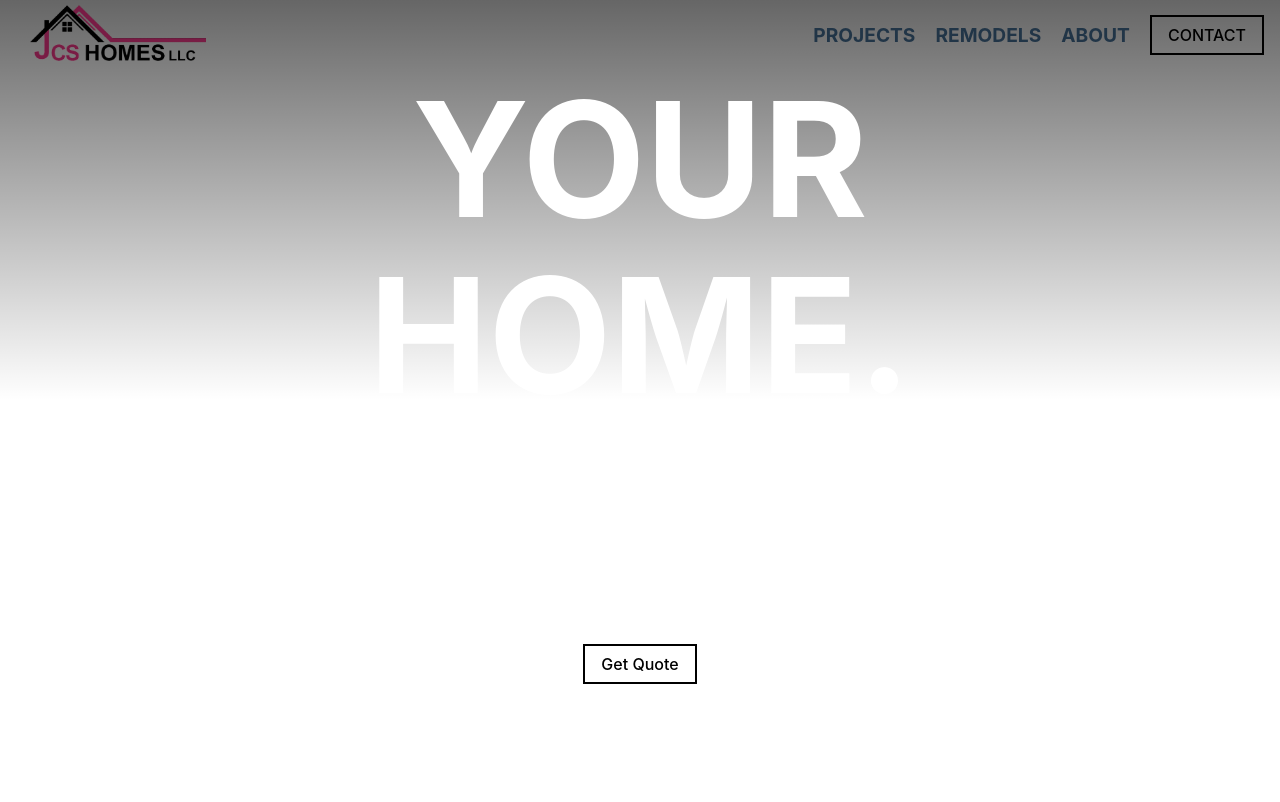
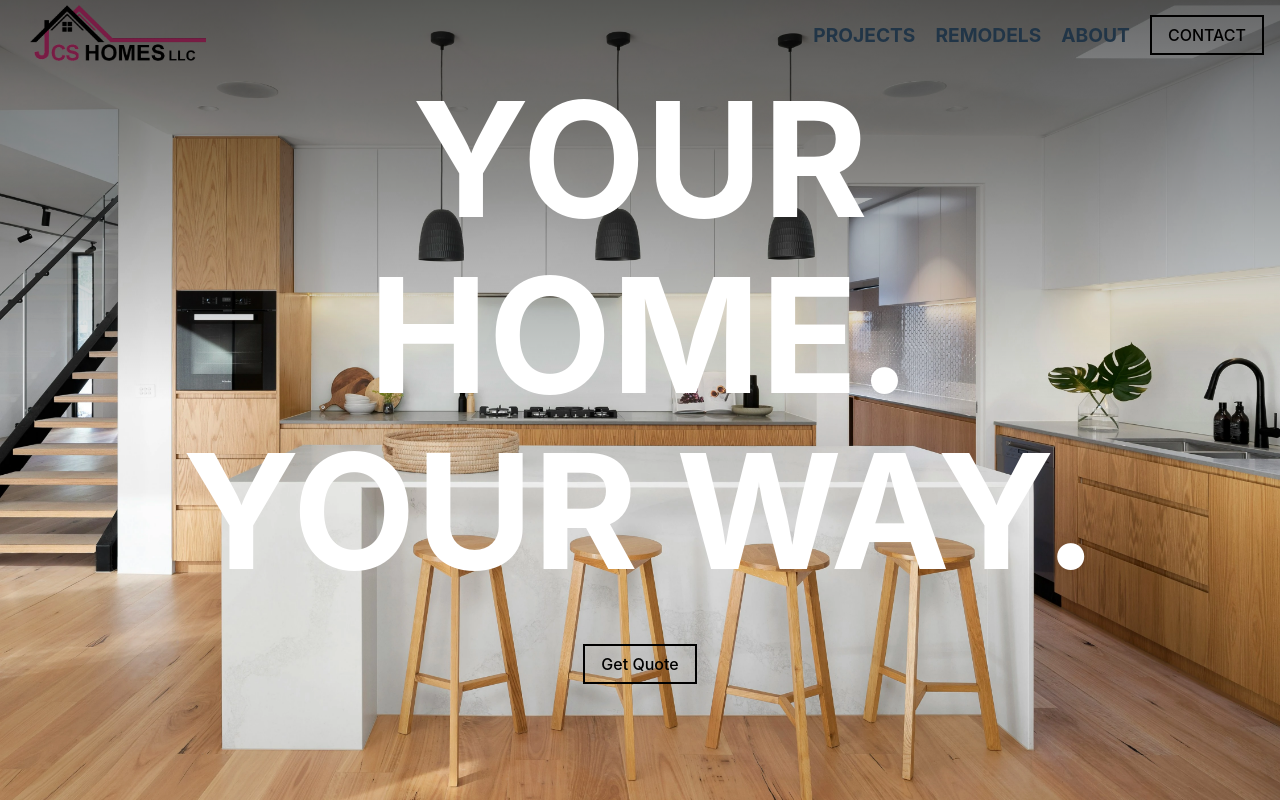
Before and after one commit to seenelm/jcshomesllc, a website built with Vite: page index.html in a window 1280 px wide. Shown: the top 802 px of the page. Built offline with nearby package versions, Linux system fonts and the light colour scheme; files whose address does not match are found by name.

Commit message:
big changes

```diff
--- a/public/components/header.html
+++ b/public/components/header.html
@@ -1,7 +1,7 @@
 <template id="header-template">
     <header class="header">
       <div class="logo">
-        <img src="src/assets/logo.webp" alt="Logo">
+        <img src="/assets/logo.webp" alt="Logo">
       </div>
       <nav class="nav">
         <a href="#home">PROJECTS</a>
--- a/public/components/whyus.html
+++ b/public/components/whyus.html
@@ -8,7 +8,7 @@
         </div>
         <div class="image-box">
           <div class="image-container">
-            <img src="/src/assets/b1.jpeg" alt="Description of image">
+            <img src="/assets/b1.jpeg" alt="Description of image">
           </div>
         </div>
       </div>
--- a/src/styles/hero.css
+++ b/public/styles/hero.css
@@ -1,7 +1,7 @@
 .hero {
     width: 100%;
     height: 100vh;
-    background: url('src/assets/hero.webp') no-repeat center center;
+    background: url('/assets/hero.webp') no-repeat center center;
     background-size: cover;
     display: flex;
     align-items: center;
```
Also changed, not shown: src/main.ts (+5 -5 lines), public/assets/b1.jpeg (renamed from src/assets/b1.jpeg), public/assets/hero.webp (renamed from src/assets/hero.webp), public/assets/logo.webp (renamed from src/assets/logo.webp), public/styles/about.css (renamed from src/styles/about.css), public/styles/header.css (renamed from src/styles/header.css), public/styles/style.css (renamed from src/styles/style.css), public/styles/whyus.css (renamed from src/styles/whyus.css), 4 other files.
